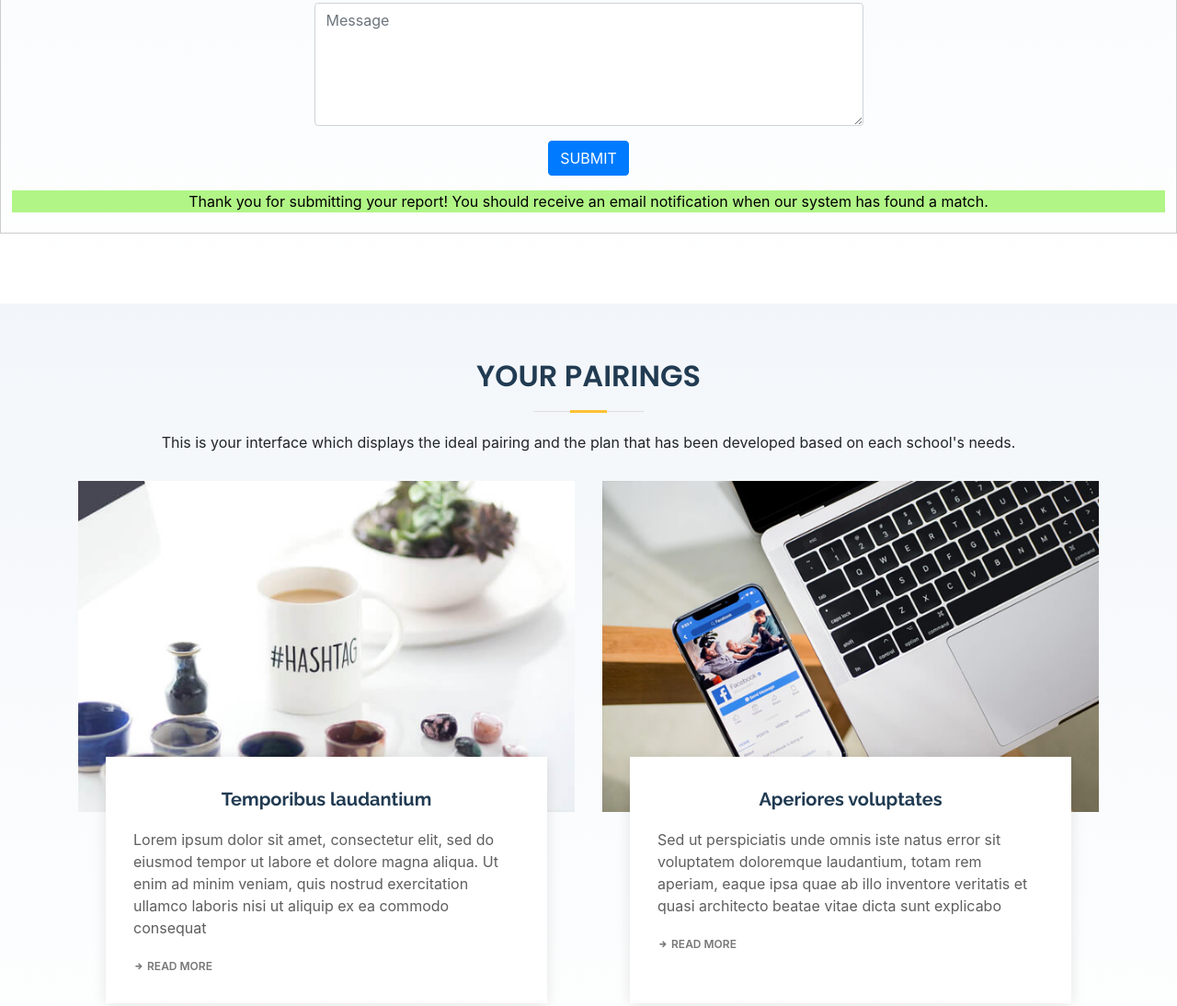
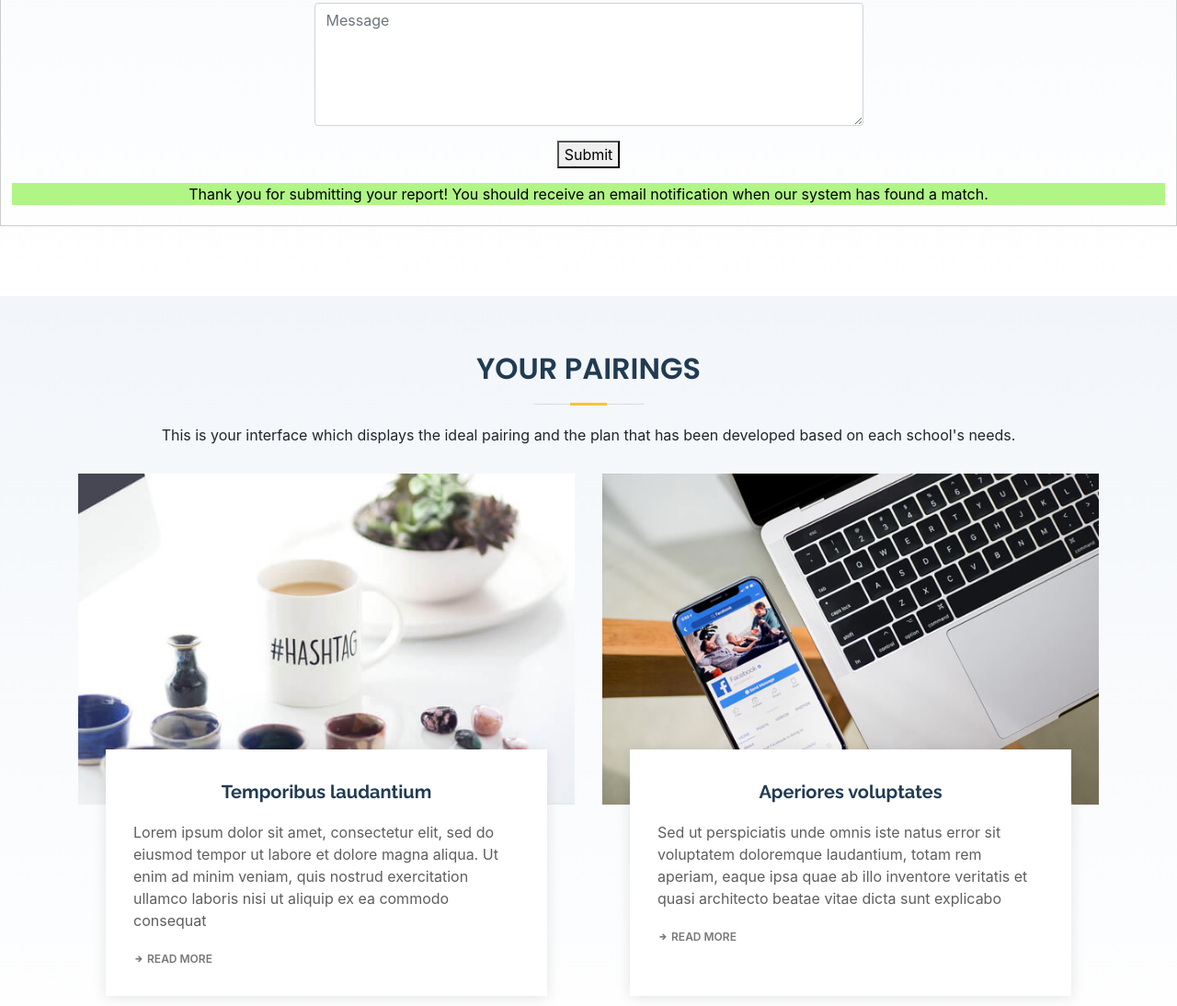
Before and after one commit to ayaanzhaque/TecConnect, a website with bundled scripts: page index.html in a window 1280 px wide. Shown: the part 4549-5643 px from the top of the page at 92% size. Built offline with nearby package versions, Linux system fonts and the light colour scheme.

Commit message:
edited submit button

```diff
--- a/index.html
+++ b/index.html
@@ -327,9 +327,9 @@
                   id="formbutton"
                   type="button"
                   onclick="initMapTwo()"
-                  class="btn btn-primary btn-submit"
+                  class="text-center btn-submit"
                 >
-                  SUBMIT
+                  Submit
                 </button>
 
             </div>
@@ -597,7 +597,7 @@
           </div>
           <div class="col-lg-7">
             <p>
-              Even after COVID, our website can still be useful Students will still need access to devices and we could easily convert the website to allow donors donate money or devices to students who need it, as well as encouraging schools with unused devices to share.
+              Even after COVID, our website can still be useful. Students will still need access to devices and we could easily convert the website to allow donors donate money or devices to students who need it, as well as encouraging schools with unused devices to share.
             </p>
           </div>
         </div><!-- End F.A.Q Item-->
```
